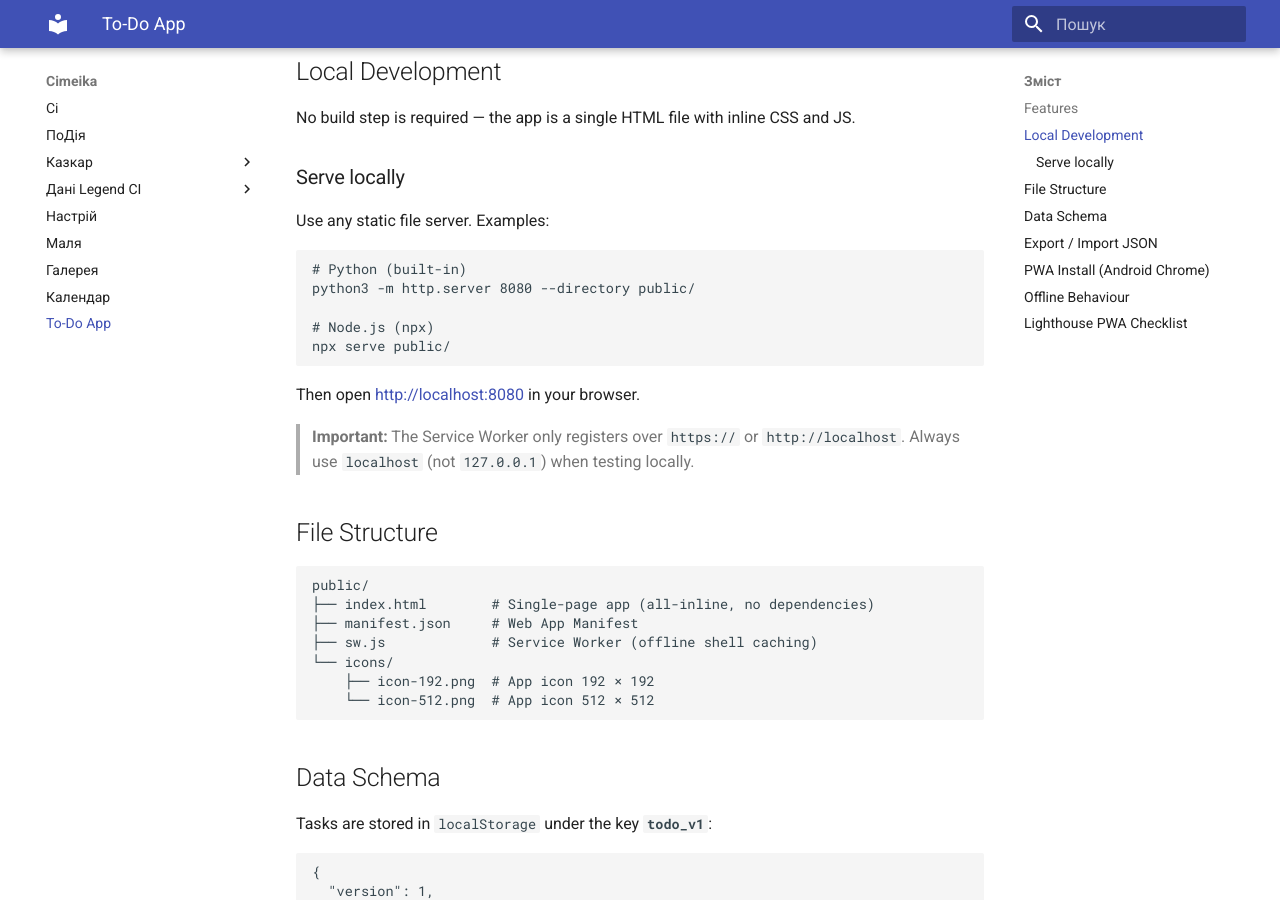
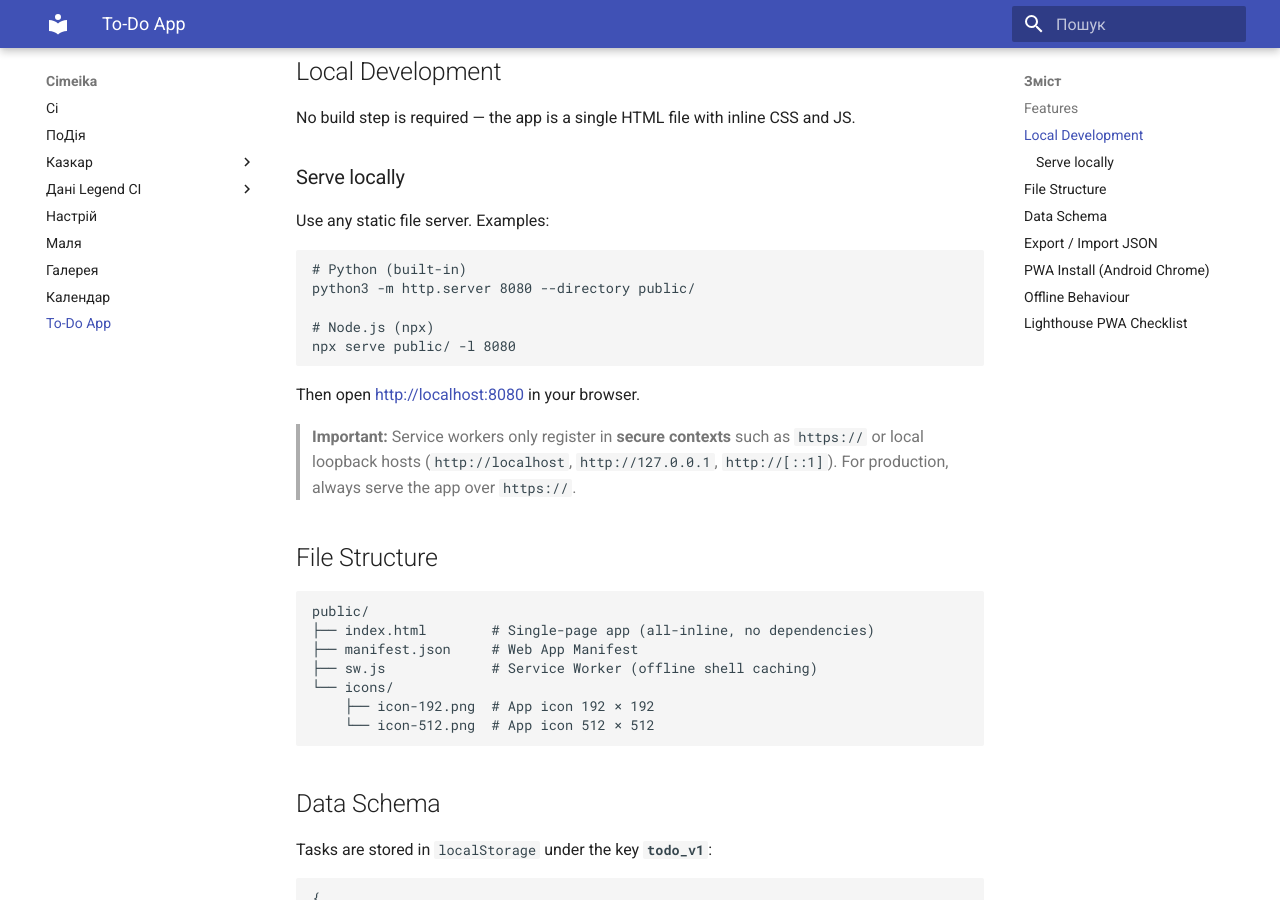
Before and after one commit to Ihorog/ciwiki, an MkDocs documentation site: the page built from docs/todo-app/index.md, in a window 1280 px wide and 900 px high, scrolled down 468 px. Built offline with MkDocs 1.6.1 and Material for MkDocs 9.7.7, drawn with Linux system fonts in a browser that asks for light colours.

Commit message:
fix(pwa): address all code review comments on index.html, sw.js, and docs
Co-authored-by: Ihorog <141609172+Ihorog@users.noreply.github.com>

````diff
--- a/docs/todo-app/index.md
+++ b/docs/todo-app/index.md
@@ -24,13 +24,13 @@ Use any static file server. Examples:
 python3 -m http.server 8080 --directory public/
 
 # Node.js (npx)
-npx serve public/
+npx serve public/ -l 8080
 ```
 
 Then open <http://localhost:8080> in your browser.
 
-> **Important:** The Service Worker only registers over `https://` or `http://localhost`.
-> Always use `localhost` (not `127.0.0.1`) when testing locally.
+> **Important:** Service workers only register in **secure contexts** such as `https://` or local loopback hosts (`http://localhost`, `http://127.0.0.1`, `http://[::1]`).
+> For production, always serve the app over `https://`.
 
 ## File Structure
 
````
Also changed, not shown: public/index.html (+4 -5 lines), 1 other file.
